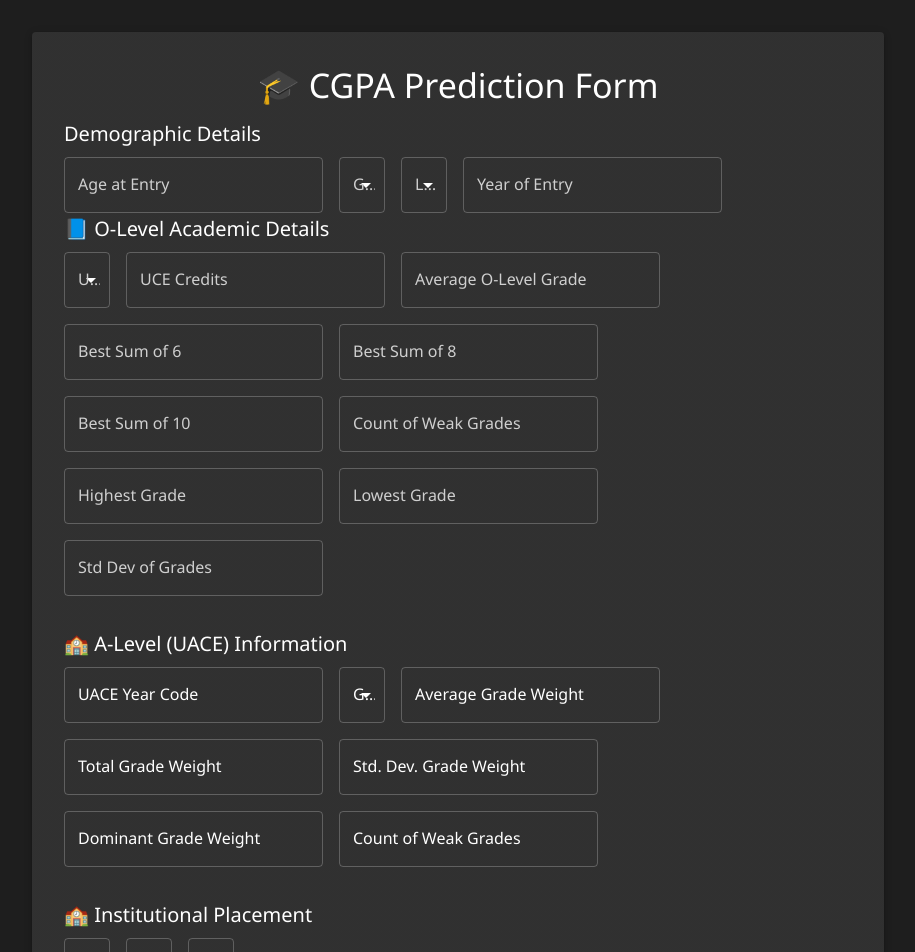
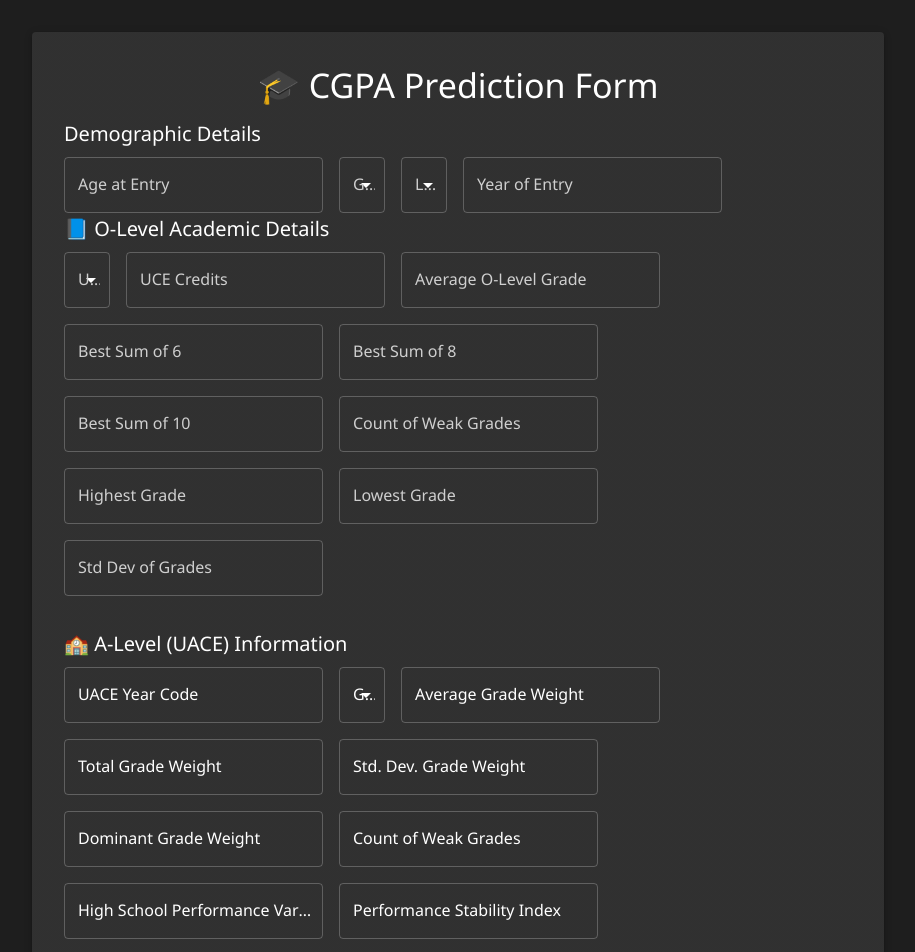
Before and after one commit to slubambo/cgpa-predictor, a React (Create React App) app in the folder cgpa-ui/: page / in a window 1280 px wide. Shown: the top 952 px of the page, without its empty margins (182-1097 px from the left). Built offline with nearby package versions, Linux system fonts and the light colour scheme.

Commit message:
🚧 Add fields for High School Performance Variance and Performance Stability Index in ALevelForm

```diff
--- a/cgpa-ui/src/components/ALevelForm.jsx
+++ b/cgpa-ui/src/components/ALevelForm.jsx
@@ -106,6 +106,32 @@ const ALevelForm = ({ data, onChange }) => {
             variant="outlined"
           />
         </Grid>
+
+        <Grid item xs={12} sm={6}>
+          <TextField
+            fullWidth
+            label="High School Performance Variance"
+            type="number"
+            value={data.high_school_performance_variance}
+            onChange={handleChange("high_school_performance_variance")}
+            InputLabelProps={{ style: { color: "#ffffff" } }}
+            inputProps={{ style: { color: "#ffffff" } }}
+            variant="outlined"
+          />
+        </Grid>
+
+        <Grid item xs={12} sm={6}>
+          <TextField
+            fullWidth
+            label="Performance Stability Index"
+            type="number"
+            value={data.high_school_performance_stability_index}
+            onChange={handleChange("high_school_performance_stability_index")}
+            InputLabelProps={{ style: { color: "#ffffff" } }}
+            inputProps={{ style: { color: "#ffffff" } }}
+            variant="outlined"
+          />
+        </Grid>
       </Grid>
     </div>
   );
```
